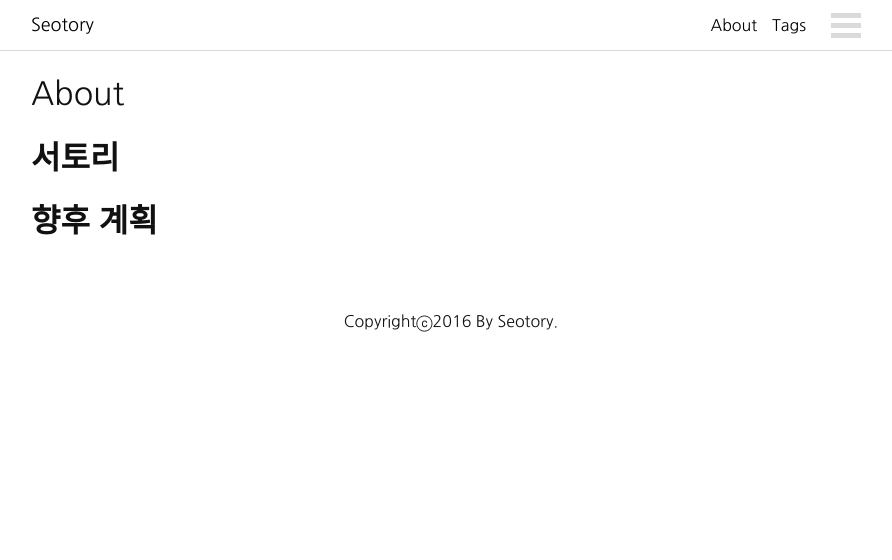
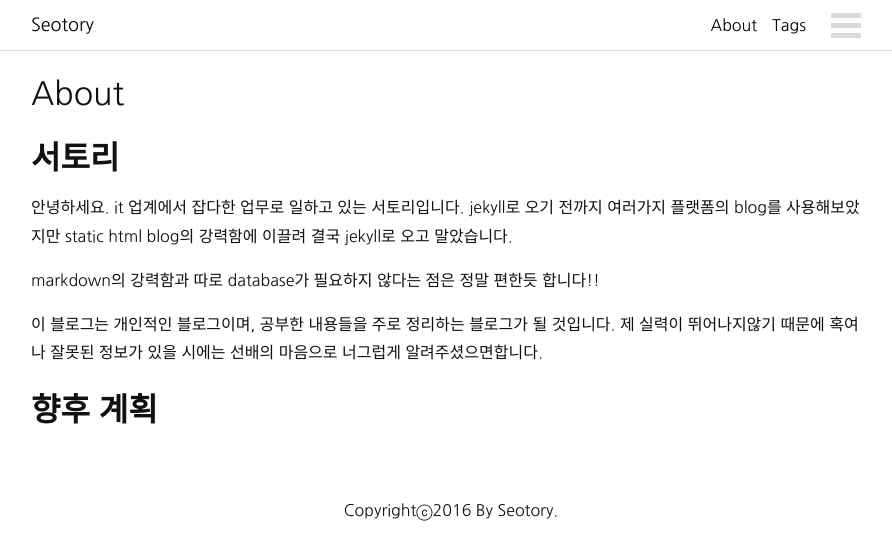
Before and after one commit to seotory/seotory.github.io, a Jekyll site: the page built from about.md, in a window 1280 px wide. Shown: the top 560 px of the page, without its empty margins (189-1081 px from the left). Built offline with Jekyll 4.4.1, drawn with Linux system fonts in a browser that asks for light colours; nearby versions of some CDN libraries; comment, search, counter and statistics services are not loaded.

Commit message:
소스 수정

```diff
--- a/about.md
+++ b/about.md
@@ -6,4 +6,10 @@ permalink: /about/
 
 # 서토리
 
+안녕하세요. it 업계에서 잡다한 업무로 일하고 있는 서토리입니다. jekyll로 오기 전까지 여러가지 플랫폼의 blog를 사용해보았지만 static html blog의 강력함에 이끌려 결국 jekyll로 오고 말았습니다.
+
+markdown의 강력함과 따로 database가 필요하지 않다는 점은 정말 편한듯 합니다!!
+
+이 블로그는 개인적인 블로그이며, 공부한 내용들을 주로 정리하는 블로그가 될 것입니다. 제 실력이 뛰어나지않기 때문에 혹여나 잘못된 정보가 있을 시에는 선배의 마음으로 너그럽게 알려주셨으면합니다.
+
 # 향후 계획
```
Also changed, not shown: _layouts/post.html (+3 -4 lines).
